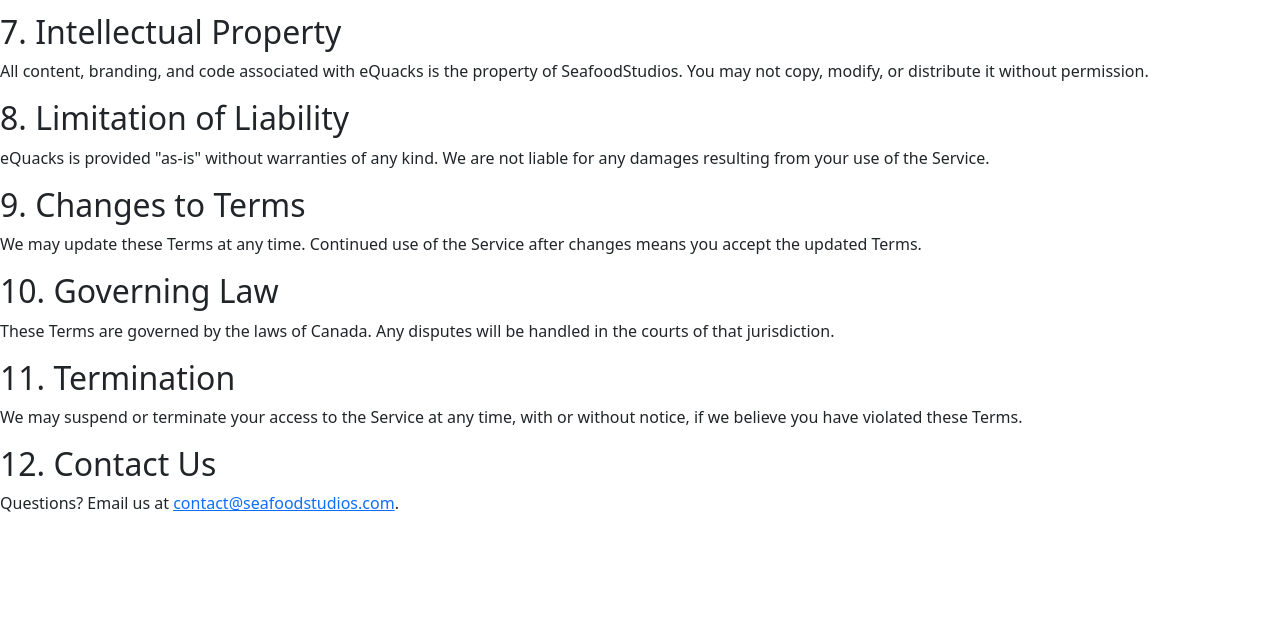
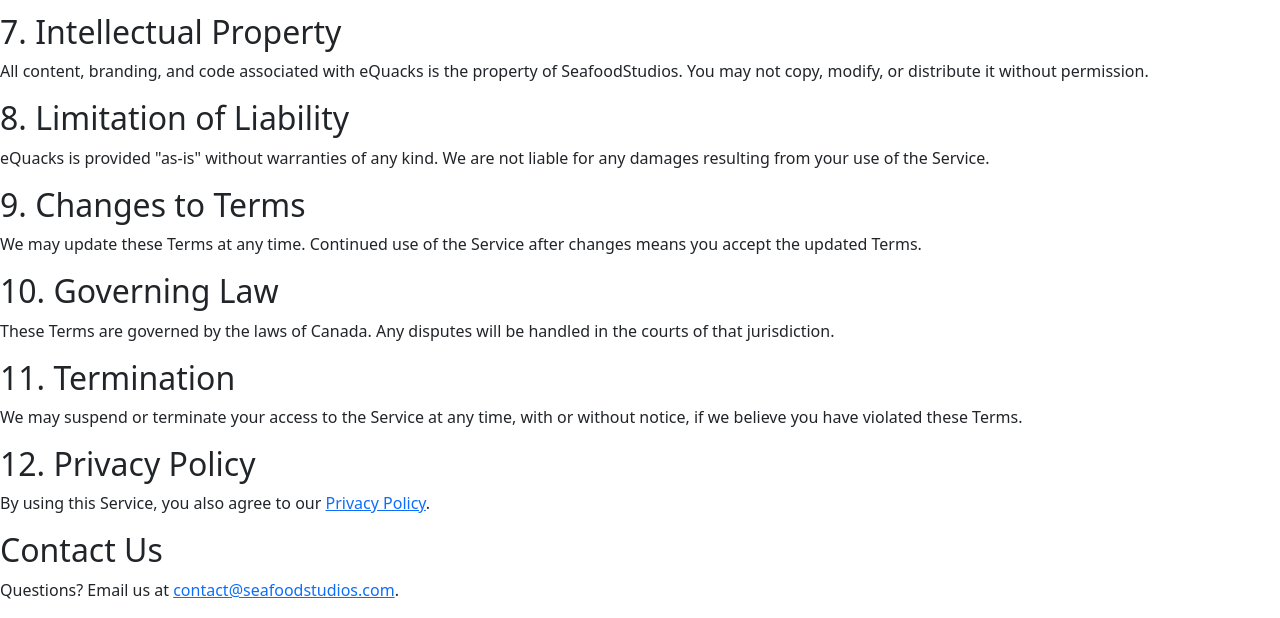
Before and after one commit to SeafoodStudios/eQuacks, a plain HTML site: page frontend/tos.html in a window 1280 px wide. Shown: the part 747-1365 px from the top of the page. Before the commit the page ends 1278 px from the top, so only its background shows below. Drawn offline with nearby package versions, Linux system fonts and the light colour scheme.

Commit message:
Update tos.html

```diff
--- a/frontend/tos.html
+++ b/frontend/tos.html
@@ -44,6 +44,8 @@
   <h2>11. Termination</h2>
   <p>We may suspend or terminate your access to the Service at any time, with or without notice, if we believe you have violated these Terms.</p>
 
-  <h2>12. Contact Us</h2>
+  <h2>12. Privacy Policy</h2>
+  <p>By using this Service, you also agree to our <a href="https://equacks.seafoodstudios.com/privacy.html">Privacy Policy</a>.</p>
+  <h2>Contact Us</h2>
   <p>Questions? Email us at <a href="mailto:contact@seafoodstudios.com">contact@seafoodstudios.com</a>.</p>
 </div>
```
